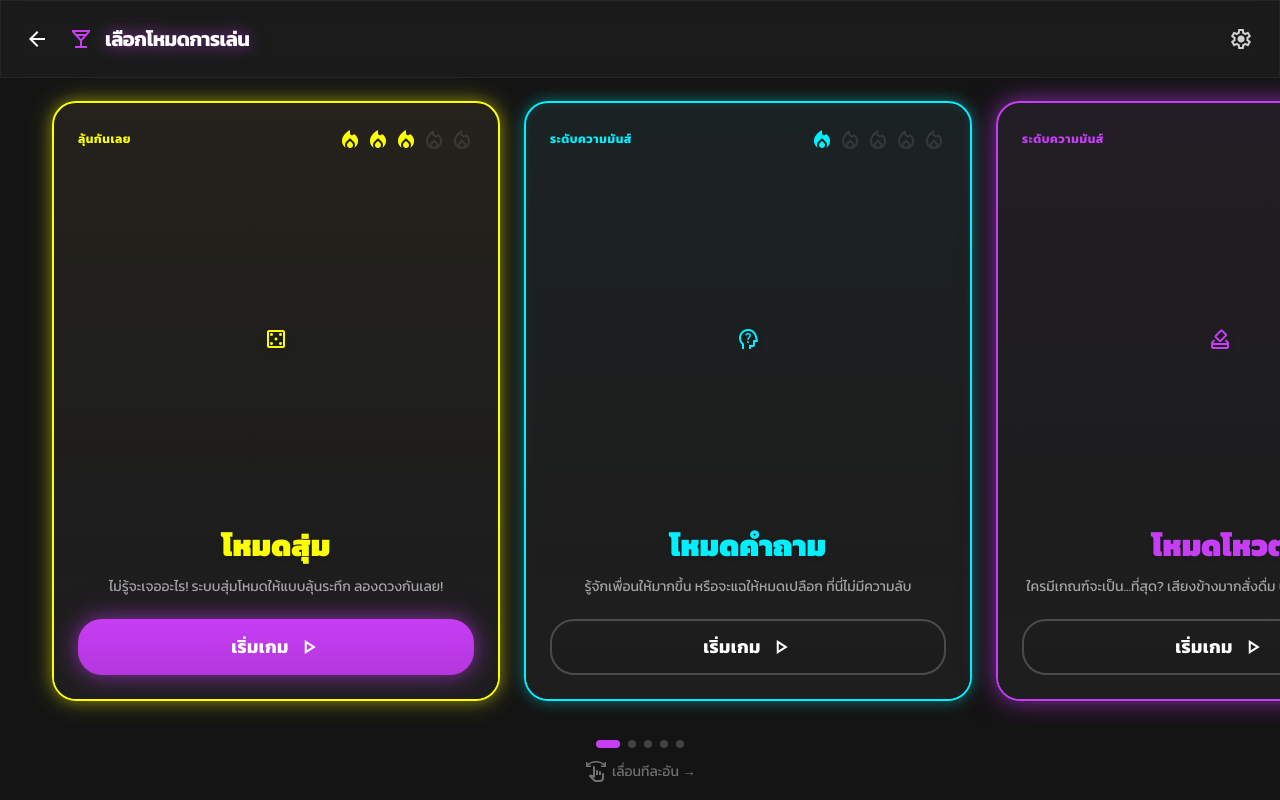
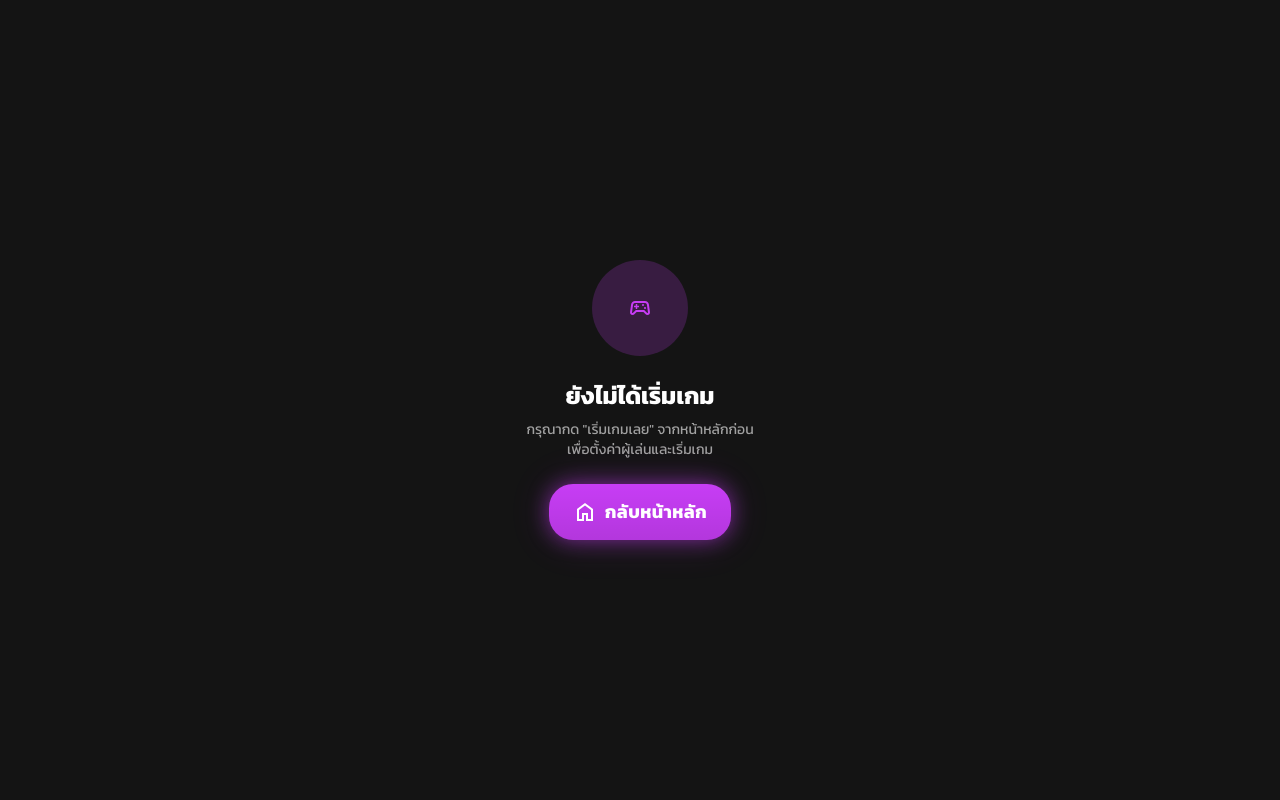
Before and after one commit to LethimCookMyBro/App_Drink, a Next.js app: page /game/modes in a window 1280 px wide. Before the commit this address had no page. Built offline with nearby package versions, Linux system fonts and the light colour scheme.

Commit message:
fix: remove user indicator & admin link from settings, add game access control

```diff
--- a/src/app/game/modes/page.tsx
+++ b/src/app/game/modes/page.tsx
@@ -12,6 +12,7 @@ export default function GameModesPage() {
   const router = useRouter();
   const scrollRef = useRef<HTMLDivElement>(null);
   const [currentIndex, setCurrentIndex] = useState(0);
+  const [isGameStarted, setIsGameStarted] = useState<boolean | null>(null);
   const isAtLastCard = currentIndex === GAME_MODES.length - 1;
 
   const { vibrateShort } = useSoundEffects({
@@ -23,12 +24,8 @@ export default function GameModesPage() {
   useEffect(() => {
     const gameStarted = localStorage.getItem("wongtaek-game-started");
     const hasPlayers = localStorage.getItem("wongtaek-players");
-
-    if (!gameStarted || !hasPlayers) {
-      // Not started from lobby, redirect to home
-      router.push("/");
-    }
-  }, [router]);
+    setIsGameStarted(!!gameStarted && !!hasPlayers);
+  }, []);
 
   // Detect current card based on scroll position
   const handleScrollEnd = useCallback(() => {
@@ -92,6 +89,45 @@ export default function GameModesPage() {
     }
     router.push(route);
   };
+
+  // Show loading state
+  if (isGameStarted === null) {
+    return (
+      <main className="h-screen flex flex-col items-center justify-center bg-[#141414]">
+        <div className="animate-pulse text-white/40">กำลังโหลด...</div>
+      </main>
+    );
+  }
+
+  // Show access denied message if game not started
+  if (!isGameStarted) {
+    return (
+      <main className="h-screen flex flex-col items-center justify-center bg-[#141414] px-6">
+        <div className="flex flex-col items-center gap-6 text-center">
+          <div className="w-24 h-24 rounded-full bg-primary/20 flex items-center justify-center">
+            <span className="material-symbols-outlined text-5xl text-primary">
+              sports_esports
+            </span>
+          </div>
+          <div>
+            <h1 className="text-white text-2xl font-bold mb-2">
+              ยังไม่ได้เริ่มเกม
+            </h1>
+            <p className="text-white/60 text-sm">
+              กรุณากด &quot;เริ่มเกมเลย&quot; จากหน้าหลักก่อน
+              <br />
+              เพื่อตั้งค่าผู้เล่นและเริ่มเกม
+            </p>
+          </div>
+          <Link href="/">
+            <Button variant="primary" size="lg" icon="home" iconPosition="left">
+              กลับหน้าหลัก
+            </Button>
+          </Link>
+        </div>
+      </main>
+    );
+  }
 
   return (
     <main className="h-screen flex flex-col overflow-hidden bg-[#141414]">
--- a/src/app/game/play/page.tsx
+++ b/src/app/game/play/page.tsx
@@ -49,17 +49,13 @@ function GamePlayContent() {
             Object.fromEntries(parsed.map((p: string) => [p, 0])),
           );
           setIsReady(true);
-        } else {
-          // No players, redirect to lobby
-          router.push("/lobby/new");
         }
+        // If no valid players, isReady stays false -> shows access denied message
       } catch {
-        router.push("/lobby/new");
+        // Parse error, isReady stays false -> shows access denied message
       }
-    } else {
-      // No players saved, redirect to lobby
-      router.push("/lobby/new");
     }
+    // If no saved players, isReady stays false -> shows access denied message
 
     // Load custom questions
     const savedCustom = localStorage.getItem("wongtaek-custom-questions");
@@ -70,7 +66,7 @@ function GamePlayContent() {
         // Ignore
       }
     }
-  }, [router]);
+  }, []);
 
   // Hooks - only initialize when players are ready
   const { currentPlayerIndex, currentPlayer, getNextPlayer, playerTurnCount } =
@@ -168,13 +164,31 @@ function GamePlayContent() {
     router.push("/game/summary");
   };
 
-  // Don't render until players are loaded
+  // Don't render until players are loaded - show access denied message
   if (!isReady || players.length === 0) {
     return (
-      <main className="container-mobile min-h-screen flex flex-col items-center justify-center">
-        <div className="animate-pulse flex flex-col items-center gap-4">
-          <div className="w-24 h-24 bg-white/10 rounded-full"></div>
-          <div className="h-6 w-40 bg-white/10 rounded"></div>
+      <main className="container-mobile min-h-screen flex flex-col items-center justify-center px-6">
+        <div className="flex flex-col items-center gap-6 text-center">
+          <div className="w-24 h-24 rounded-full bg-primary/20 flex items-center justify-center">
+            <span className="material-symbols-outlined text-5xl text-primary">
+              sports_esports
+            </span>
+          </div>
+          <div>
+            <h1 className="text-white text-2xl font-bold mb-2">
+              ยังไม่ได้เริ่มเกม
+            </h1>
+            <p className="text-white/60 text-sm">
+              กรุณากด &quot;เริ่มเกมเลย&quot; จากหน้าหลักก่อน
+              <br />
+              เพื่อตั้งค่าผู้เล่นและเริ่มเกม
+            </p>
+          </div>
+          <Link href="/">
+            <Button variant="primary" size="lg" icon="home" iconPosition="left">
+              กลับหน้าหลัก
+            </Button>
+          </Link>
         </div>
       </main>
     );
--- a/src/app/settings/page.tsx
+++ b/src/app/settings/page.tsx
@@ -10,7 +10,6 @@ import { applyTheme } from "@/components/ThemeProvider";
 
 export default function SettingsPage() {
   const {
-    userId,
     settings,
     isLoaded,
     setTheme,
@@ -68,15 +67,6 @@ export default function SettingsPage() {
         </h2>
         <div className="flex size-12 shrink-0 items-center justify-center" />
       </header>
-
-      {/* User indicator */}
-      <div className="px-5 mb-4">
-        <div className="text-white/40 text-xs flex items-center gap-2">
-          <span className="material-symbols-outlined text-sm">person</span>
-          Settings สำหรับ:{" "}
-          <span className="text-primary font-bold">{userId}</span>
-        </div>
-      </div>
 
       {/* Settings List */}
       <div className="px-5 space-y-4">
@@ -312,16 +302,6 @@ export default function SettingsPage() {
             <span className="text-white/80">ผู้พัฒนา</span>
             <span className="text-white/60">Wong Taek Team</span>
           </div>
-
-          <Link
-            href="/admin"
-            className="flex items-center justify-between py-2 hover:bg-white/5 -mx-4 px-4 rounded-lg transition-colors"
-          >
-            <span className="text-white/80">Admin Panel</span>
-            <span className="material-symbols-outlined text-white/40">
-              chevron_right
-            </span>
-          </Link>
         </GlassPanel>
 
         {/* Warning */}
```
